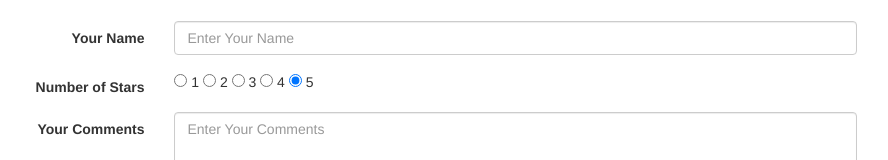
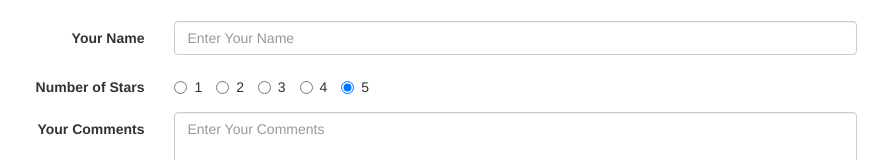
Before and after one commit to 545zhou/angularJS_practice, a website: page app/dishdetail.html in a window 1280 px wide. Shown: the part 917-1077 px from the top of the page, without its empty margins (148-1036 px from the left). Drawn offline with Linux system fonts and the light colour scheme.

Commit message:
make radio alignment better

```diff
--- a/app/dishdetail.html
+++ b/app/dishdetail.html
@@ -89,11 +89,21 @@
 							<div class="form-group">
 								<label for="rating" class="col-sm-2 control-label">Number of Stars</label>
 								<div class = "col-sm-10">
+									<label class="radio-inline">
 										<input type="radio" ng-model="usrComment.rating" value=1 /> 1
+									</label>
+									<label class="radio-inline">
 										<input type="radio" ng-model="usrComment.rating" value=2 /> 2
+									</label>
+									<label class="radio-inline">
 										<input type="radio" ng-model="usrComment.rating" value=3 /> 3
+									</label>
+									<label class="radio-inline">
 										<input type="radio" ng-model="usrComment.rating" value=4 /> 4
+									</label>
+									<label class="radio-inline">
 										<input type="radio" ng-model="usrComment.rating" value=5 /> 5 <br/>
+									</label>
 								</div>
 							</div>
 							<div class="form-group" ng-class="{ 'has-error' : commentForm.comment.$error.required && !commentForm.comment.$pristine }">
```
Also changed, not shown: 1 other file. Lines whose indentation alone changed are shown as unchanged.
